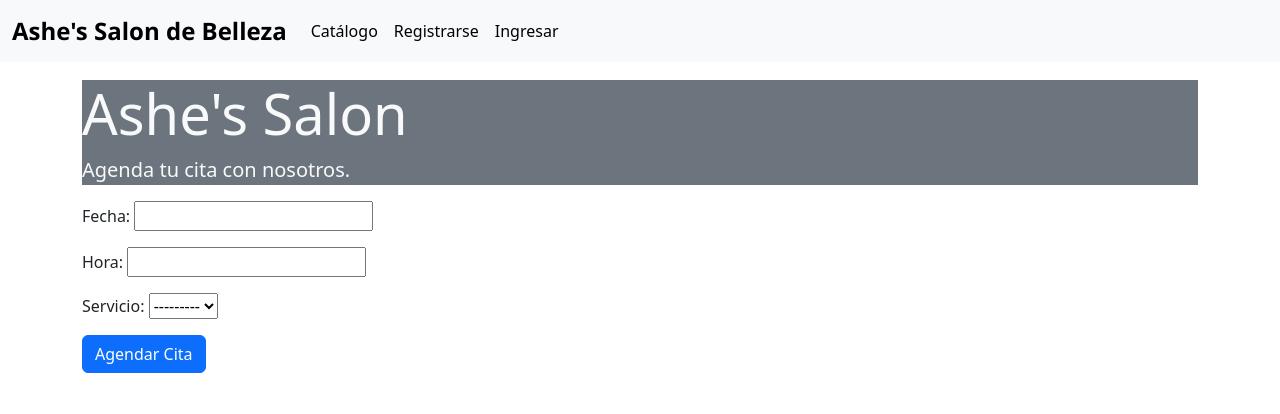
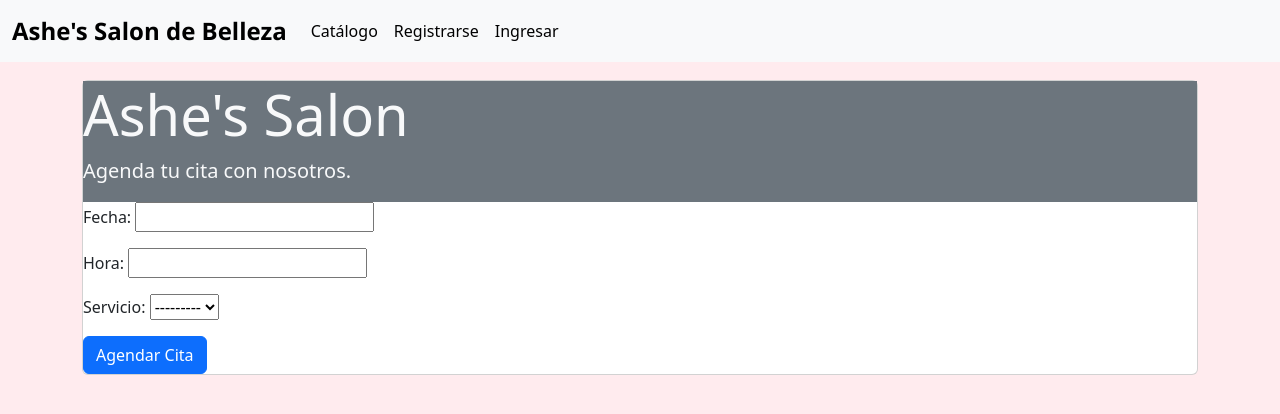
Before and after one commit to kaneraZh/inacap.diseno_desarrollo_soluciones, a Django app: template templates/cliente/cita/agendar.html in a window 1280 px wide. Shown: the top 414 px of the page. Run offline with Django 4.2, Linux system fonts and the light colour scheme; the template is opened without the code that fills it: values that come from a table or form of the project are taken from there, others are empty; some libraries are stand-ins or nearby versions.

Commit message:
Update agendar.html
Mejore la interfaz de agendar.html, acorde al resto de interfaces de la pagina principal

```diff
--- a/templates/cliente/cita/agendar.html
+++ b/templates/cliente/cita/agendar.html
@@ -1,6 +1,10 @@
 {% extends 'base.html' %}
+{% block title %}Pagina Principal{% endblock title %}
 {% block content %}
+    <body style="background-color: #FFEBEE;">
+
         <div class="container mt-4">
+            <div class="card">
                 <div class="jumbotron bg-secondary text-light">
                     <h1 class="display-4">Ashe's Salon</h1>
                     <p class="lead">Agenda tu cita con nosotros.</p>
@@ -14,9 +18,11 @@
                     <button type="submit" class="btn btn-primary">Agendar Cita</button>
                 </form>
             </div>
+        </div>
 
-    <!-- Agrega el script de Bootstrap al final del cuerpo del HTML para asegurar la carga adecuada -->
+        <!-- Bootstrap scripts -->
         <script src="https://code.jquery.com/jquery-3.3.1.slim.min.js" integrity="sha384-q8i/X+965DzO0rT7abK41JStQIAqVgRVzpbzo5smXKp4YfRvH+8abtTE1Pi6jizo" crossorigin="anonymous"></script>
         <script src="https://cdnjs.cloudflare.com/ajax/libs/popper.js/1.14.7/umd/popper.min.js" integrity="sha384-UO2eT0CpHqdSJQ6hJty5KVphtPhzWj9WO1clHTMGa3JDZwrnQq4sF86dIHNDz0W1" crossorigin="anonymous"></script>
         <script src="https://stackpath.bootstrapcdn.com/bootstrap/4.3.1/js/bootstrap.min.js" integrity="sha384-JjSmVgyd0p3pXB1rRibZUAYoIIy6OrQ6VrjIEaFf/nJGzIxFDsf4x0xIM+B07jRM" crossorigin="anonymous"></script>
+    </body>
 {% endblock content %}
```
Lines whose indentation alone changed are shown as unchanged.
